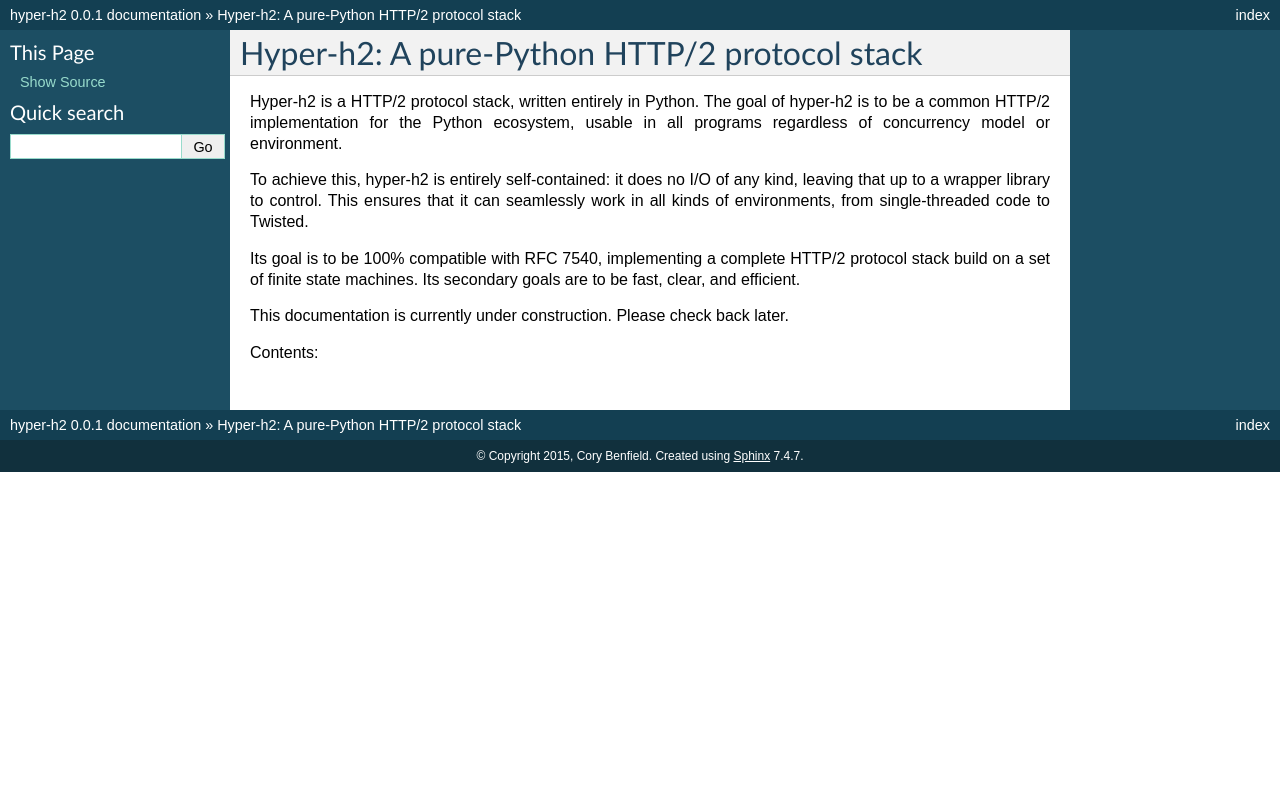
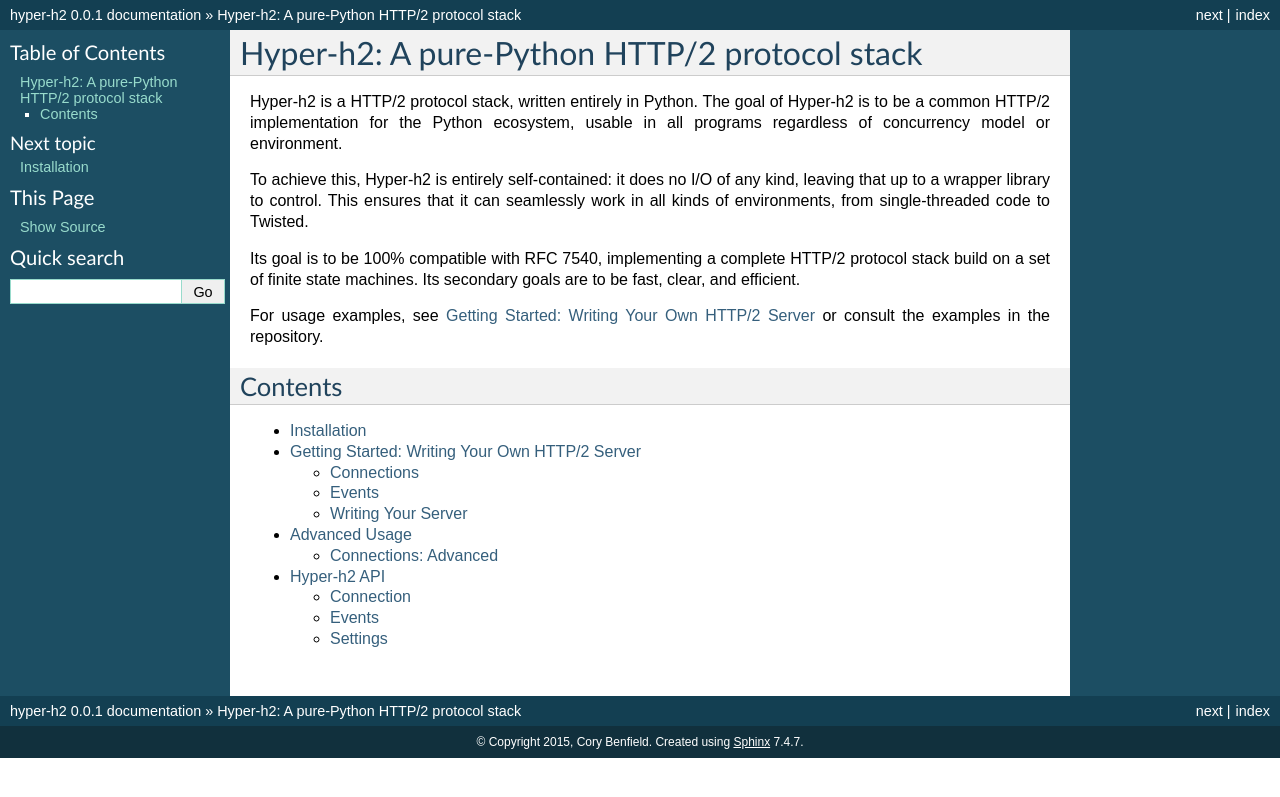
Before and after one commit to python-hyper/h2, a Sphinx documentation site: the page built from docs/source/index.rst, in a window 1280 px wide. Shown: the top 797 px of the page. Built offline with Sphinx 7.4.7, drawn with Linux system fonts in a browser that asks for light colours.

Commit message:
Better index page.

```diff
--- a/docs/source/index.rst
+++ b/docs/source/index.rst
@@ -7,10 +7,10 @@
 =============================================
 
 Hyper-h2 is a HTTP/2 protocol stack, written entirely in Python. The goal of
-hyper-h2 is to be a common HTTP/2 implementation for the Python ecosystem,
+Hyper-h2 is to be a common HTTP/2 implementation for the Python ecosystem,
 usable in all programs regardless of concurrency model or environment.
 
-To achieve this, hyper-h2 is entirely self-contained: it does no I/O of any
+To achieve this, Hyper-h2 is entirely self-contained: it does no I/O of any
 kind, leaving that up to a wrapper library to control. This ensures that it can
 seamlessly work in all kinds of environments, from single-threaded code to
 Twisted.
@@ -19,9 +19,16 @@
 protocol stack build on a set of finite state machines. Its secondary goals are
 to be fast, clear, and efficient.
 
-This documentation is currently under construction. Please check back later.
+For usage examples, see :doc:`basic-usage` or consult the examples in the
+repository.
 
-Contents:
+Contents
+--------
 
 .. toctree::
    :maxdepth: 2
+
+   installation
+   basic-usage
+   advanced-usage
+   api
```
